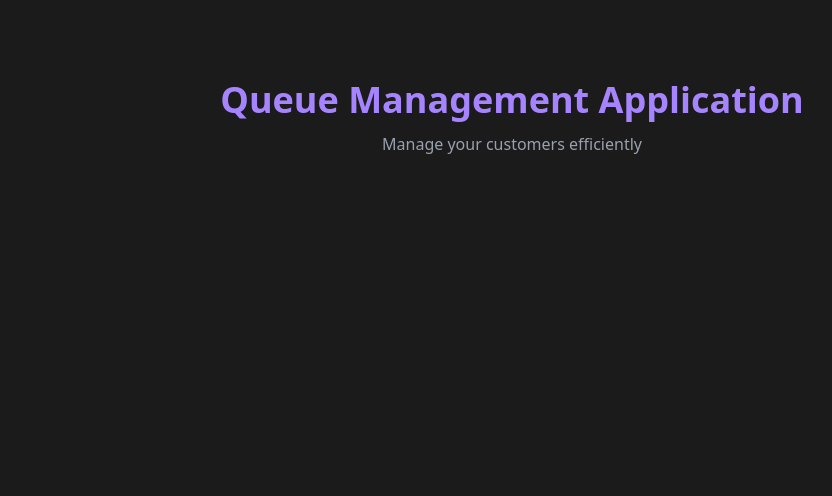
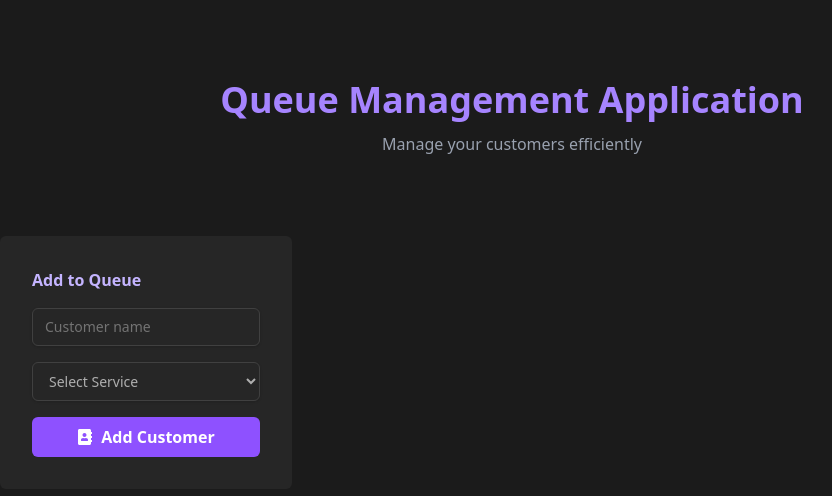
Before and after one commit to NikolaM-Dev/queue-management_tsx, a React (Vite) app: page / in a window 1280 px wide. Shown: the top 496 px of the page, without its empty margins (128-960 px from the left). Built offline with nearby package versions, Linux system fonts and the light colour scheme.

Commit message:
feat(App): Add CustomerForm to the App

```diff
--- a/src/App.tsx
+++ b/src/App.tsx
@@ -1,11 +1,31 @@
-import { type JSX } from 'react';
+import { useState, type JSX } from 'react';
 
+import type { CreateCustomerPayload, Customer } from './types';
+import { CustomerForm } from './components/CustomerForm';
 import { Header } from './components/Header';
 
 export function App(): JSX.Element {
+  const [queue, setQueue] = useState<Customer[]>([]);
+
+  function queueAppend(payload: CreateCustomerPayload): void {
+    setQueue((prev) =>
+      prev.concat({
+        ...payload,
+        id: new Date().getTime(),
+        status: 'waiting',
+      }),
+    );
+  }
+  function queueRemove(id: number): void {
+    setQueue((prev) => prev.filter((service) => service.id !== id));
+  }
+
   return (
     <>
       <Header />
+      <main className="m-auto flex max-w-5xl gap-8">
+        <CustomerForm onAdd={queueAppend} />
+      </main>
     </>
   );
 }
```
